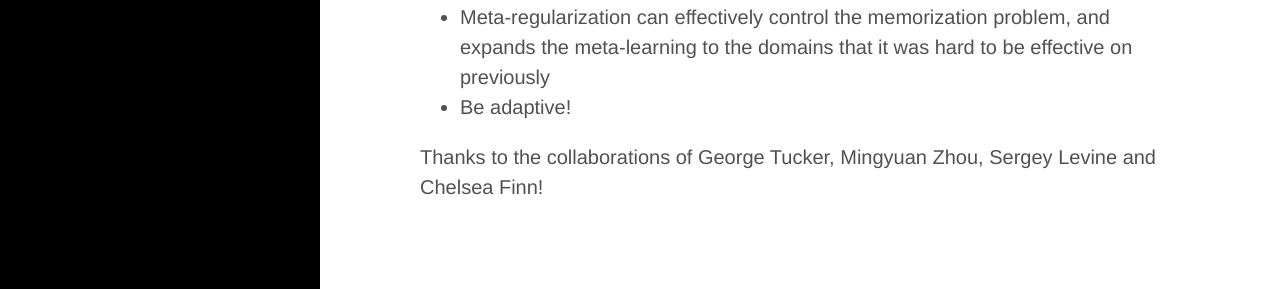
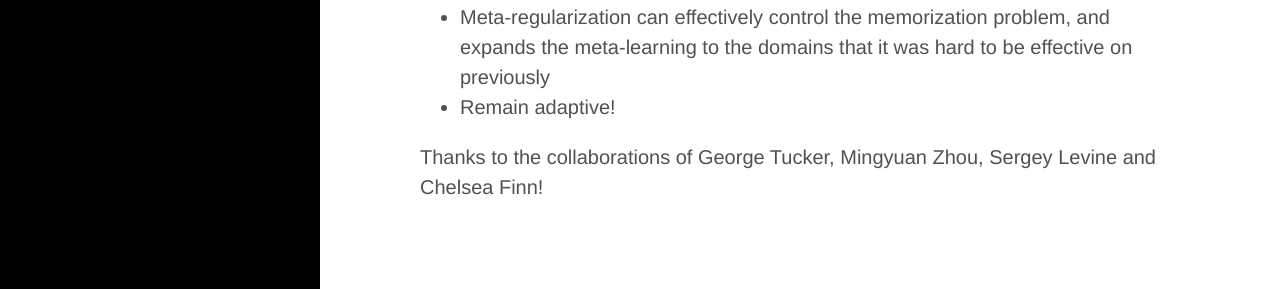
Before and after one commit to mingzhang-yin/mingzhang-yin.github.io, a Jekyll site: the page built from _posts/2020-04-10-Meta-learning-without-Memorization.md, in a window 1280 px wide and 900 px high, scrolled down 3575 px. Shown: the part 558-847 px from the top of the window. Built offline with Jekyll 4.4.1, drawn with Linux system fonts in a browser that asks for light colours; nearby versions of some CDN libraries; formulas are drawn with MathJax 3.

Commit message:
Update 2020-04-10-Meta-learning-without-Memorization.md

```diff
--- a/_posts/2020-04-10-Meta-learning-without-Memorization.md
+++ b/_posts/2020-04-10-Meta-learning-without-Memorization.md
@@ -72,6 +72,6 @@ We test on the non-mutually exclusive few-shot classification problems, for whic
 * Memorization is a prevalent problem for many meta-learning tasks and algorithms
 * Memorization problem is a task-level overfitting problem; it differs from standard datapoint-level overfitting
 * Meta-regularization can effectively control the memorization problem, and expands the meta-learning to the domains that it was hard to be effective on previously
-* Be adaptive!
+* Remain adaptive!
 
 Thanks to the collaborations of George Tucker, Mingyuan Zhou, Sergey Levine and Chelsea Finn!
```
